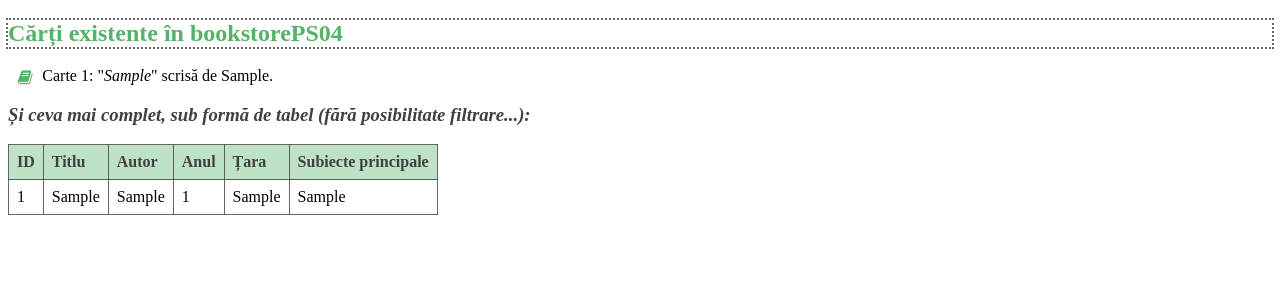
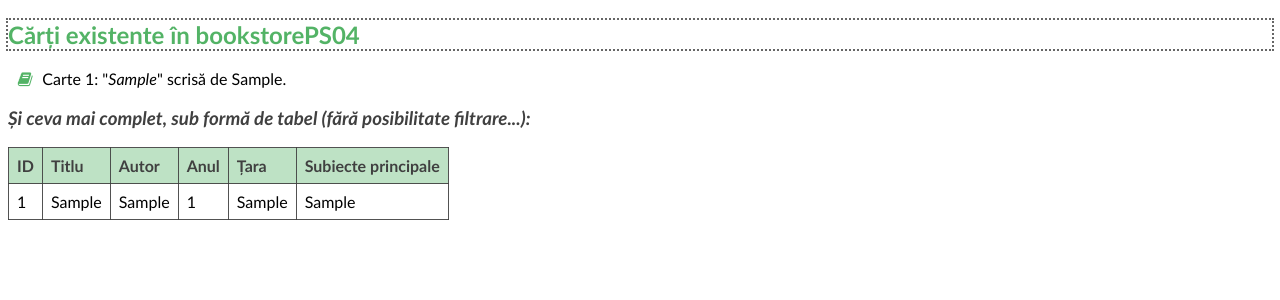
Before and after one commit to insigtart/bookstore, a Django app: page /bookstorePS04/ in a window 1280 px wide. Shown: the top 300 px of the page. Run offline with Django 3.2, Linux system fonts and the light colour scheme; tables that the repository leaves empty hold one stand-in row (values such as "Sample post").

Commit message:
schimbare font pt. bookstore_PS04 (calibri)

```diff
--- a/app/bookstorePS04_app/templates/carti/layout.html
+++ b/app/bookstorePS04_app/templates/carti/layout.html
@@ -4,8 +4,12 @@
         <link rel="stylesheet" href="https://cdnjs.cloudflare.com/ajax/libs/font-awesome/4.7.0/css/font-awesome.min.css">
         <title>Cărți existente în baza de date</title>
     <style>
+
+        h2, h3, ul, table {
+            font-family: "Calibri";
+        }
+
         h2 {
-
             outline: 2px dotted rgba(64, 64, 64, 0.8);
             color: rgba(40, 160, 64, 0.8);
         }
@@ -30,7 +34,7 @@
         }
 
         table, th, td {
-            border: 1px solid rgba(64, 64, 64, 0.8);
+            border: 1px solid rgba(64, 64, 64, 0.9);
         }
 
         tr:nth-child(even) {background-color: rgba(64, 64, 64, 0.1);}
```
